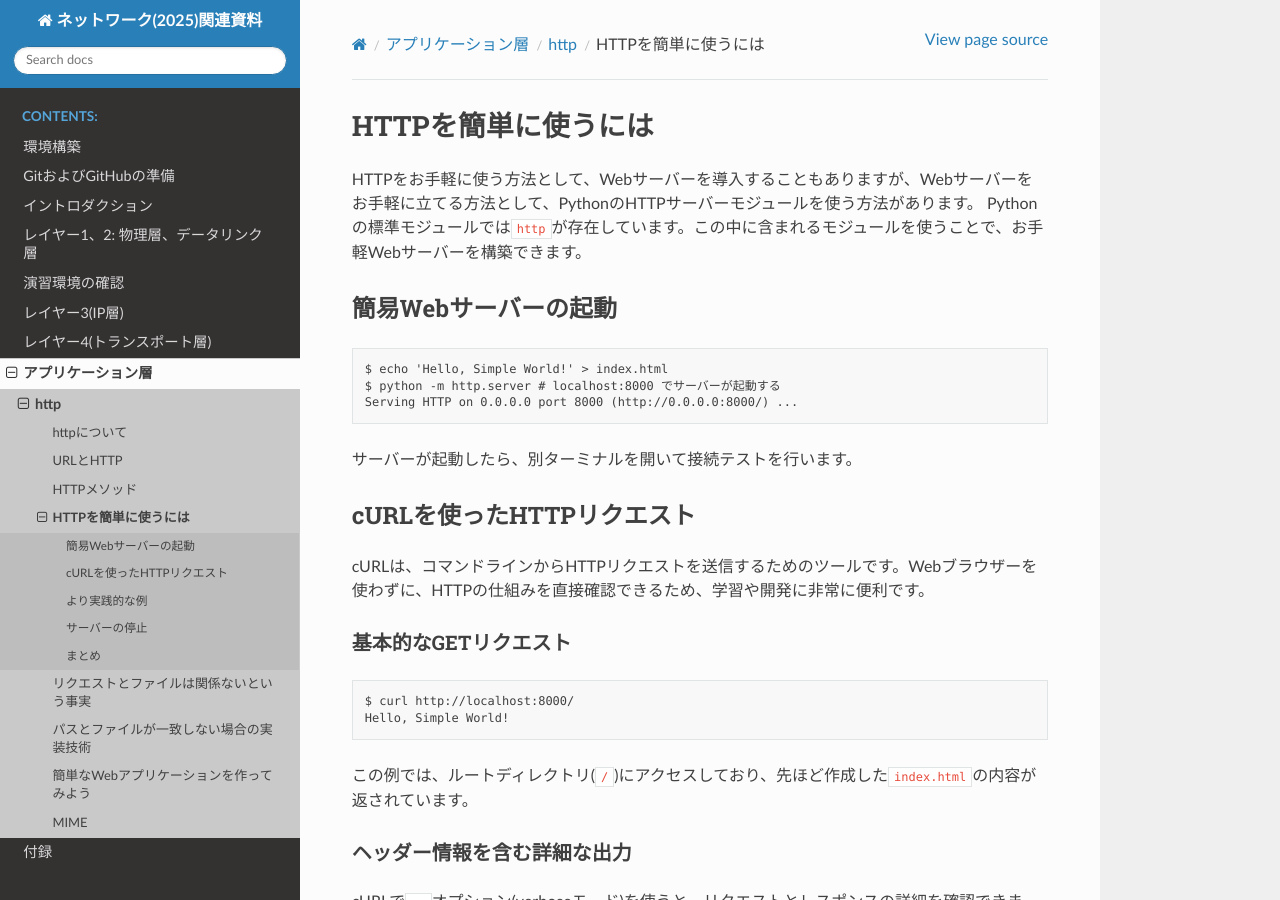
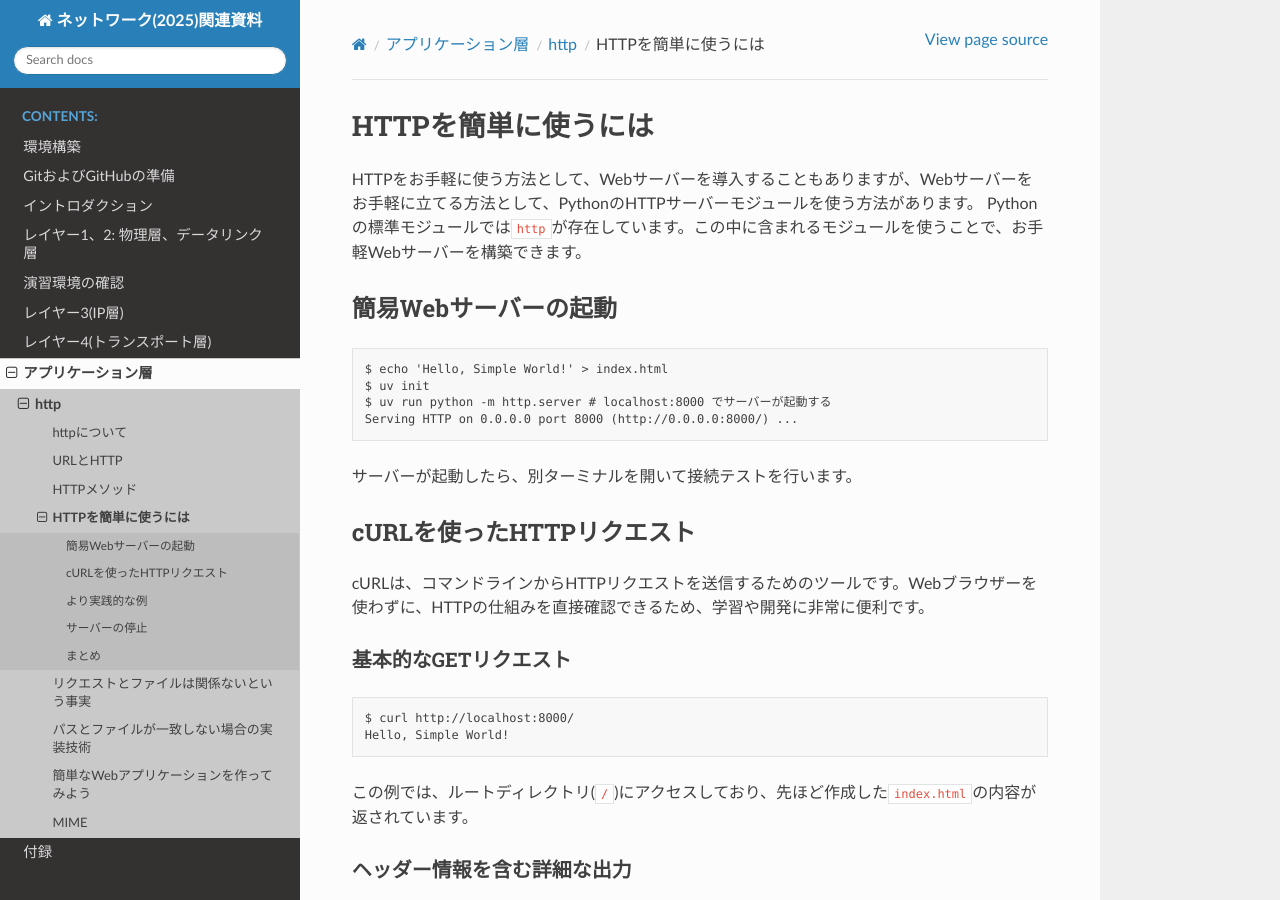
Before and after one commit to densuke/2025-network-doc, a Sphinx documentation site: the page built from source/app/http/simple-use.md, in a window 1280 px wide and 900 px high. Built offline with Sphinx 7.4.7 and the Read the Docs theme 3.1.0, drawn with Linux system fonts in a browser that asks for light colours.

Commit message:
[fix] uvベースに修正

````diff
--- a/source/app/http/simple-use.md
+++ b/source/app/http/simple-use.md
@@ -9,7 +9,8 @@ Pythonの標準モジュールでは`http`が存在しています。この中
 :language: bash
 
 $ echo 'Hello, Simple World!' > index.html
-$ python -m http.server # localhost:8000 でサーバーが起動する
+$ uv init
+$ uv run python -m http.server # localhost:8000 でサーバーが起動する
 Serving HTTP on 0.0.0.0 port 8000 (http://0.0.0.0:8000/) ...
 ```
 
````
